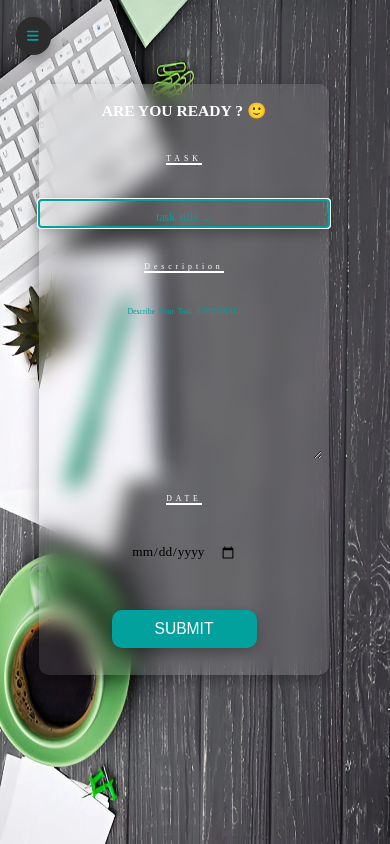
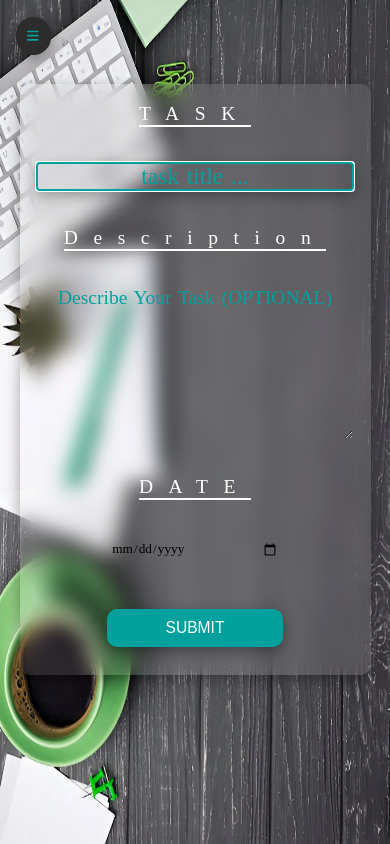
Before and after one commit to SorenaSalehi/TO-DO-Advance, a React (Vite) app: page /form in a window 390 px wide. Built offline with nearby package versions, Linux system fonts and the light colour scheme; a web font is replaced by a local one.

Commit message:
styles fixed

```diff
--- a/src/pages/Form/Form.jsx
+++ b/src/pages/Form/Form.jsx
@@ -30,7 +30,6 @@ export default function Form() {
     <div className={styles.formPage}>
       {/* <AppNav /> */}
       <form className={styles.form} onSubmit={handleSubmit}>
-        <h1 className={styles.header}>ARE YOU READY ? 🙂</h1>
 
         <label htmlFor="task">TASK</label>
         <input
--- a/src/pages/Form/Form.module.css
+++ b/src/pages/Form/Form.module.css
@@ -61,11 +61,12 @@
 
 .form .desc:focus {
   outline-color: var(--main-font-color);
+
   box-shadow: rgba(0, 0, 0, 0.35) 0px 5px 15px;
 }
 
 .desc::placeholder{
-  font-size: 2dvw;
+  font-size: 4dvw;
   color: var(--main-font-color);
 }
 
@@ -81,6 +82,7 @@
   font-family: "Edu AU VIC WA NT Guides", cursive;
   font-optical-sizing: auto;
   word-spacing: 0.2rem;
+  cursor: pointer;
 }
 .form .date:focus {
   outline-color: var(--main-font-color);
@@ -99,12 +101,31 @@
     position: absolute;
     top: 10dvh;
     justify-content: space-around;
+    width: 90dvw;
+    margin: auto 5%;
+  }
+  .form label{
+    font-size: 5dvw;
+    letter-spacing: 4dvw;
   }
   .form .task{
+    font-size: 6dvw;
+    width: 90%;
+
+  }
+  .task::placeholder{
     font-size: 6dvw;
   }
   .form .desc{
     font-size: 6dvw;
+    width: 90%;
+  }
+  .date{
+    width: 50%;
+  }
+  .desc::placeholder{
+    font-size: 5dvw;
+    text-wrap:pretty;
   }
   .form button{
     width: 50%;
--- a/src/pages/HomePage/HomePage.module.css
+++ b/src/pages/HomePage/HomePage.module.css
@@ -26,6 +26,8 @@
 }
 
 @media screen and (max-width:450px) {
+
+
   .homePage h1{
     font-size: 12dvw;
     margin-top: 15dvh;
@@ -33,6 +35,7 @@
   }
   .homePage button {
     font-size: 8dvw;
+
   }
   .homePage footer {
     margin-top: auto;
--- a/src/pages/TaskItem/TaskItem.module.css
+++ b/src/pages/TaskItem/TaskItem.module.css
@@ -34,7 +34,7 @@
 .date {
   text-align: left;
   font-size: 1.3dvw;
-  width: 50%;
+  width: 100%;
   margin: 1rem 0;
   padding: 0.2rem;
 }
@@ -88,6 +88,8 @@
 }
 
 @media  screen and (max-width:450px) {
+
+
   .task{
     font-size: 6dvw;
   }
@@ -95,7 +97,7 @@
     font-size: 5dvw;
   }
   .date{
-    font-size: 4.5dvw;
+    font-size: 4dvw;
   }
   .GoToFinished{
     font-size: 3.5dvw;
```
